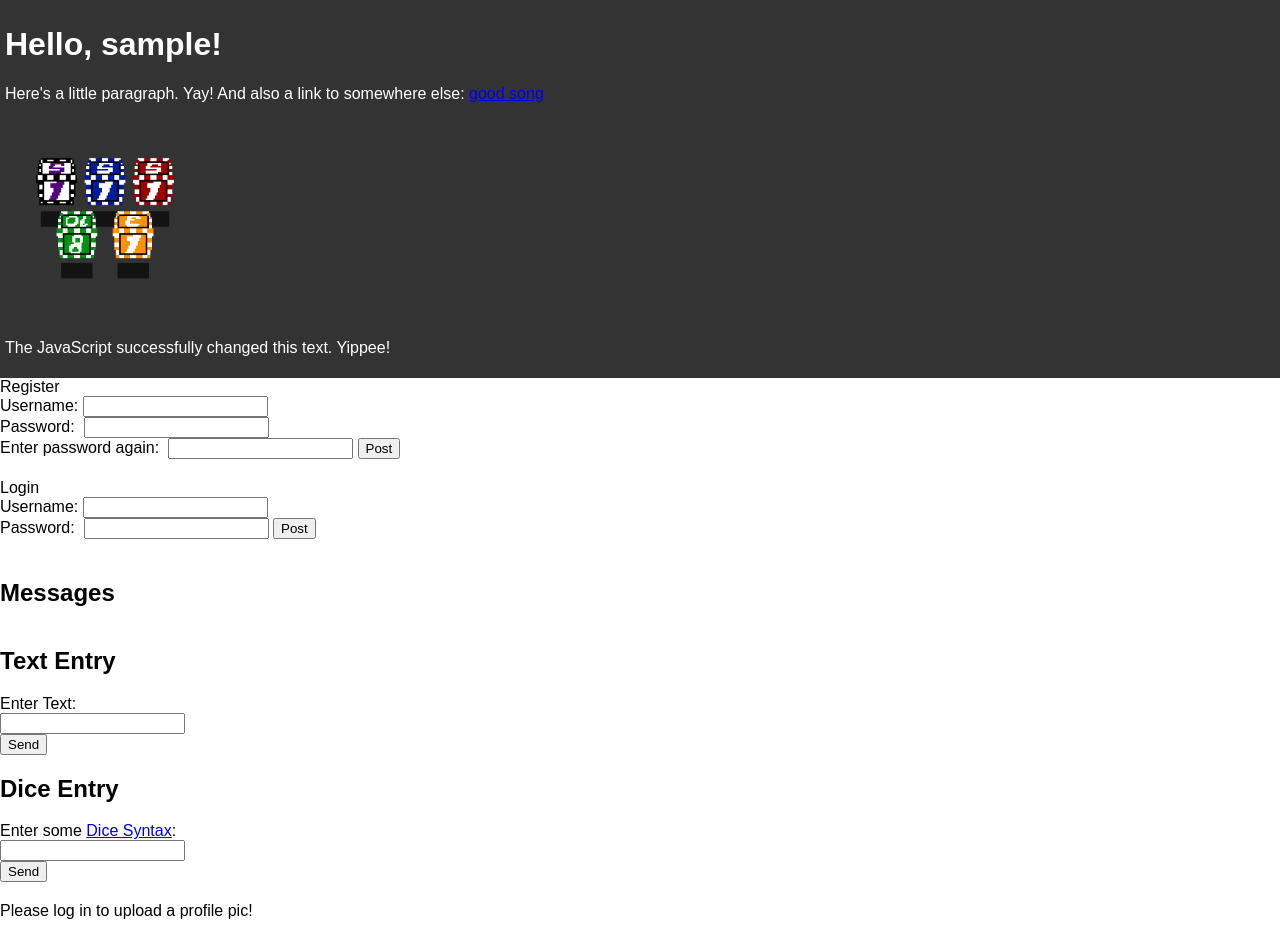
After one commit to u-lulu/312-webapps-project, a Flask app: template templates/index-backup.html in a window 1280 px wide. The commit adds this page. Run offline with Flask 3, Linux system fonts and the light colour scheme; the template is opened without the code that fills it: most values are stand-ins (such as "Sample title", 1, 10 or a date in 2020); a database or web service that is not in the repository returns one stand-in record (values such as "Sample title"); data that the repository does not hold is empty; some libraries are stand-ins or nearby versions.

Commit message:
layout updates

```diff
--- a/scripts/websockets.js
+++ b/scripts/websockets.js
@@ -30,7 +30,7 @@ fetch('/posts')
 
             else if (message.type == 'dice'){
                 // Create a text node for the message content by extracting the profile pic, username, input, output, and total
-                const messageText = document.createTextNode(`${message.profile_pic} ${message.username} rolled ${message.input} and got ${message.total} ${message.output}`);
+                const messageText = document.createTextNode(`${message.profile_pic} ${message.username} rolled ${message.input} and got ${message.total} (${message.output})`);
                 listItem.appendChild(messageText);
             }
 
--- a/styles.css
+++ b/styles.css
@@ -1,48 +1,52 @@
-/* styles.css */
-
-/* Setting the background color */
 body {
-    background-color: #5f97ff;
+    margin: 0;
+    padding: 0;
+    font-family: Arial, sans-serif;
+    height: 100vh; /* Set body height to 100% of viewport height */
+    display: flex;
+    flex-direction: column; /* Stack child elements vertically */
 }
 
-/* Styling the heading */
-h1 {
-    color: #333;
-    font-family: Arial, sans-serif;
-    font-size: 24px;
-    text-align: center;
-    margin-top: 50px;
+header {
+    background-color: #333;
+    color: #fff;
+    padding: 5px;
+    text-align: left;
+    vertical-align: middle;
+    font-size: 54;
 }
 
-/* Styling the body */
-p {
-    color: #333;
-    font-family: Arial, sans-serif;
-    text-align: center;
+#logo {
+    max-width: 100px;
+    height: auto;
 }
 
-/* Centering the image */
-.center_profile {
-    display: block;
-    margin-left: auto;
-    margin-right: auto;
+.container {
+    display: flex;
+    flex: 1; /* Grow to fill available space */
 }
 
-/* Adding some style to links */
-a {
-    color: #007bff;
-    text-decoration: none;
+#middle {
+    height: 80vh;
 }
 
-a:hover {
-    text-decoration: underline;
+#left-container {
+    flex: 1;
+    background-color: #f2f2f2;
+    overflow-y: auto;
+    padding: 20px;
 }
 
-/* Styling for the profile pic */
-.profile-pic {
-    width: 50px;
-    height: 50px;
-    border-radius: 50%; /* Makes the image round */
-    margin-right: 10px; /* Adds some space between the profile picture and the message */
-    object-fit: cover;
+#right-container {
+    flex: 1;
+    padding: 20px;
 }
+
+#bottom-container {
+    background-color: #ccc;
+    padding: 20px;
+}
+
+form {
+    margin-bottom: 20px;
+}
--- /dev/null
+++ b/templates/index-backup.html
@@ -0,0 +1,102 @@
+<!DOCTYPE html>
+<html lang="en">
+<head>
+    <meta charset="UTF-8">
+    <meta name="viewport" content="width=device-width, initial-scale=1.0">
+    <title>CSE 312 Project</title>
+    <link rel="stylesheet" href="styles.css">
+    <script src="https://code.jquery.com/jquery-3.6.0.min.js"></script>
+    <script src="https://cdnjs.cloudflare.com/ajax/libs/socket.io/4.0.1/socket.io.js" integrity="sha512-q/dWJ3kcmjBLU4Qc47E4A9kTB4m3wuTY7vkFJDTZKjTs8jhyGQnaUrxa0Ytd0ssMZhbNua9hE+E7Qv1j+DyZwA==" crossorigin="anonymous"></script>
+</head>
+<body>
+    <header>
+        <h1>Hello, {{ username }}!</h1>
+        <p>Here's a little paragraph. Yay! And also a link to somewhere else: <a href="https://www.youtube.com/watch?v=NY4u1JeG-2Y" target="_blank" rel="noreferrer noopener">good song</a></p>
+        <img src="images/transparent_mario_party_block.gif" width="200" height="200" class="center_profile">
+        <p class="jstest">If you can see this text, loading JavaScript isn't working.</p>
+    </header>
+
+    <div class="container">
+        <!-- Registration Forms -->
+        {% if not authenticated %}
+            <div id="registration" style="display: block;">
+                Register
+                <form action="/register" method="post" enctype="application/x-www-form-urlencoded">
+                    <label>Username:
+                        <input id="reg-form-username" type="text" name="username_reg"/>
+                    </label>
+                    <br/>
+                    <label>Password:&nbsp;
+                        <input id="reg-form-pass" type="password" name="password_reg">
+                    </label>
+                    <br/>
+                    <label>Enter password again:&nbsp;
+                        <input id="reg-form-pass2" type="password" name="password_reg2">
+                    </label>
+                    <input type="submit" value="Post">
+                </form>
+
+                <!-- Login Forms -->
+                Login
+                <form action="/login" method="post" enctype="application/x-www-form-urlencoded" id="login-form">
+                    <label>Username:
+                        <input id="login-form-username" type="text" name="username_login"/>
+                    </label>
+                    <br/>
+                    <label>Password:&nbsp;
+                        <input id="login-form-pass" type="password" name="password_login">
+                    </label>
+                    <input type="submit" value="Post">
+                </form>
+            </div>
+        {% else %}
+            <!-- Logout Button -->
+            <div id="logout">
+                <form action="/logout" method="post" name="logout-User" enctype="application/x-www-form-urlencoded" id="logout-user">
+                    <input type="submit" value="Logout">
+                </form>
+            </div>
+        {% endif %}
+    </div>
+
+    <!-- Message List -->
+    <div id="message-list">
+        <h2>Messages</h2>
+        <ul id="messages"></ul>
+        <script src="scripts/websockets.js"></script>
+        <script src="scripts/TEST_paragraph_filler.js"></script>
+    </div>
+
+    <!-- Text Forms -->
+    <div id="entry-forms">
+        <h2>Text Entry</h2>
+        <form id="message_form">
+            <label for="body_text">Enter Text:</label><br>
+            <input type="text" id="body_text" name="body_text"/><br>
+            <button type="submit">Send</button>
+        </form>
+        <h2>Dice Entry</h2>
+        <form id="dice_form">
+            <label for="body_text">Enter some <a href="https://github.com/fionafibration/py-rolldice#dice-syntax" target="_blank" rel="noreferrer noopener">Dice Syntax</a>:</label><br>
+            <input type="text" id="dice_text" name="dice_text"/><br>
+            <button type="submit">Send</button>
+        </form>
+
+        <!-- Uploading images -->
+        {% if authenticated %}
+        <form action="/upload-profile-pic" id="image-form" method="post" enctype="multipart/form-data">
+            {% if not profile_pic %}
+                <label for="form-file">Upload A Profile Pic: </label>
+            {% else %}
+                <label for="form-file">Change Your Profile Pic: </label>
+            {% endif %}
+            <input id="form-file" type="file" name="file">
+            <input type="submit" value="Post">
+        </form>
+        {% else %}
+            <p>Please log in to upload a profile pic!</p>
+        {% endif %}
+    </div>
+
+</body>
+</html>
```
Also changed, not shown: styles-backup.css (added, +87 -0 lines), templates/index.html (+32 -29 lines).
